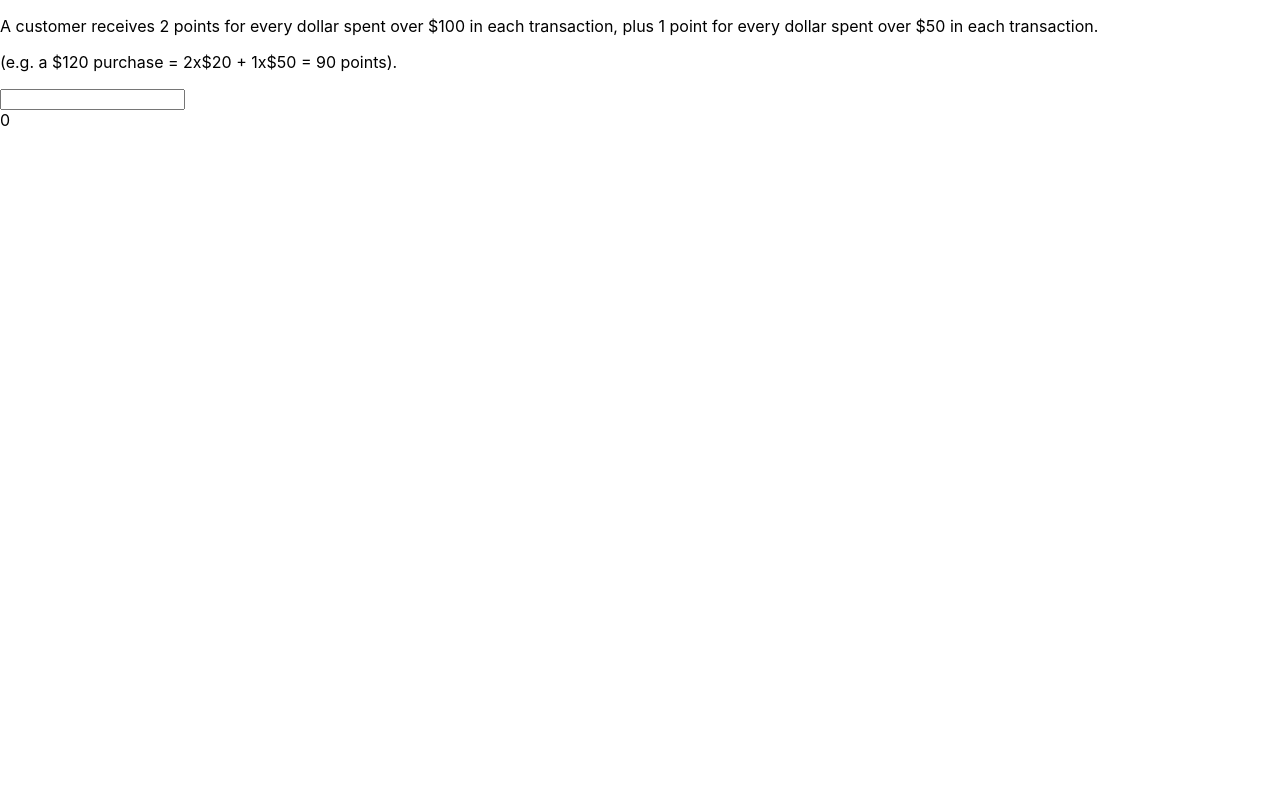
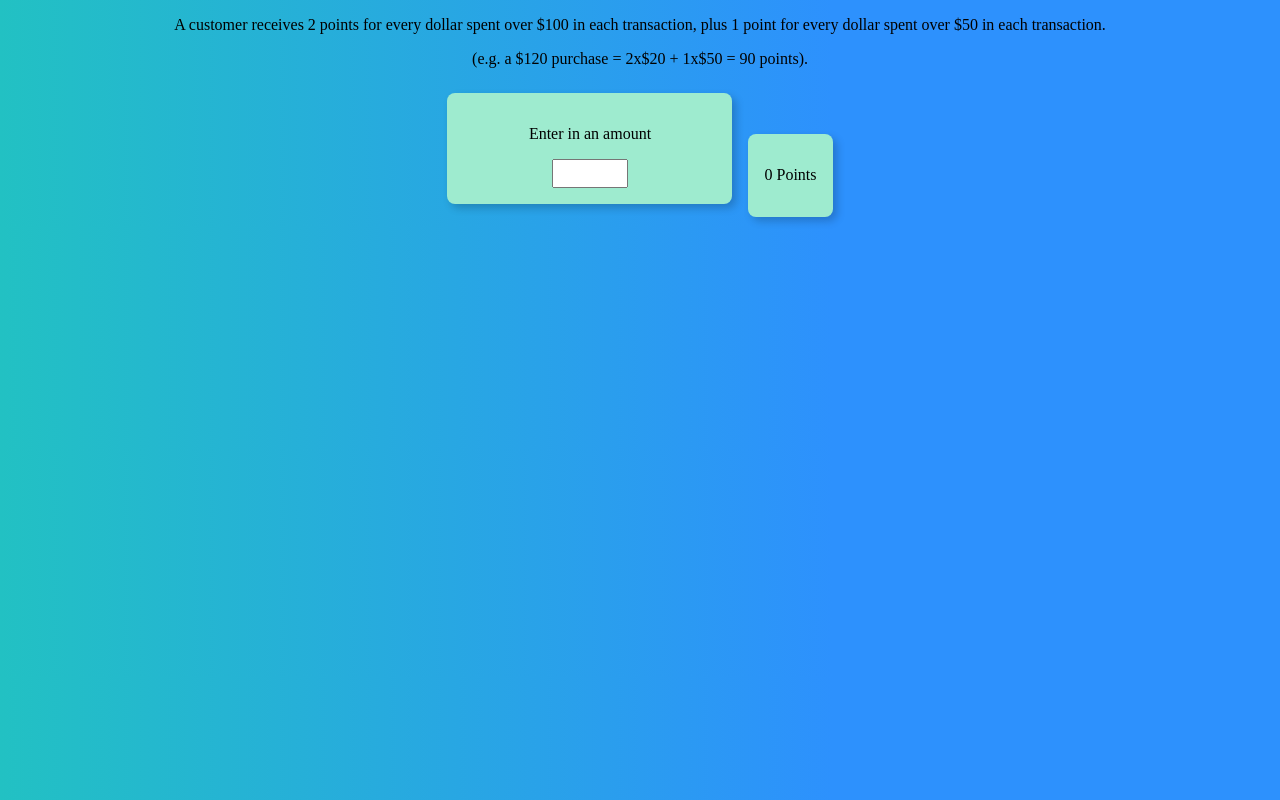
Before and after one commit to nmatthews90/money-to-points, a React (Create React App) app: page / in a window 1280 px wide. Built offline with nearby package versions, Linux system fonts and the light colour scheme.

Commit message:
Added some styles and the header

```diff
--- a/src/App.css
+++ b/src/App.css
@@ -1,15 +1,5 @@
 
-.App-header {
-  background-color: #282c34;
-  min-height: 100vh;
-  display: flex;
-  flex-direction: column;
-  align-items: center;
-  justify-content: center;
-  font-size: calc(10px + 2vmin);
-  color: white;
+.App {
+  text-align: center;
+  height: 100%;
 }
-
-.App-link {
-  color: #61dafb;
-}
--- a/src/App.js
+++ b/src/App.js
@@ -1,7 +1,10 @@
 import React, { Component } from 'react';
 import MoneyInput from './components/MoneyInput/MoneyInput';
 import PointsOutput from './components/PointsOutput/PointsOutput';
+import Header from './components/Header/Header';
+import tachyons from 'tachyons';
 import './App.css';
+
 
 class App extends Component {
   state = {
@@ -14,22 +17,15 @@ class App extends Component {
 
   render() {
   return (
-    <div>
-      <p>A customer receives 2 points for every dollar spent over $100 in each transaction, plus 1 point for every dollar spent over $50 in each transaction.</p>
-        <p>(e.g. a $120 purchase = 2x$20 + 1x$50 = 90 points).</p>
-
-    <input
-      type="number"
-      onChange={this.changeHandler}
-      value={this.state.userInput}
-    />
-
-      <MoneyInput purchaseAmount={this.state.userInput} />
+    <div className="App">
+      <Header />
+      <MoneyInput
+        changeHandler={this.changeHandler}
+        userInput={this.userInput}
+      />
       <PointsOutput purchaseAmount={this.state.userInput} />
-
-
     </div>
-  )
+  );
   }
 }
 
--- /dev/null
+++ b/src/components/Header/Header.js
@@ -0,0 +1,15 @@
+import React from 'react';
+
+const Header = () => {
+    return (
+    <div>
+    <p>
+        A customer receives 2 points for every dollar spent over $100 in each
+        transaction, plus 1 point for every dollar spent over $50 in each
+        transaction.
+        </p>
+    <p>(e.g. a $120 purchase = 2x$20 + 1x$50 = 90 points).</p>
+      </div >
+    );
+}
+export default Header;
--- a/src/components/MoneyInput/MoneyInput.js
+++ b/src/components/MoneyInput/MoneyInput.js
@@ -1,11 +1,18 @@
 import React from 'react';
+import tachyons from 'tachyons';
 
-const MoneyInput = (props) => {
+const MoneyInput = ( {changeHandler, userInput} ) => {
     return (
-        <div>
-            {props.purchaseAmount}
-        </div>
-    )
+      <div className='tc bg-light-green dib br3 pa3 ma2 grow bw2 shadow-5'>
+        <p> Enter in an amount</p>
+        <input
+          className='f4 pa w-30 center'
+          type="number"
+          onChange={changeHandler}
+          value={userInput}
+        />
+      </div>
+    );
 }
 
 export default MoneyInput;
--- a/src/components/PointsOutput/PointsOutput.js
+++ b/src/components/PointsOutput/PointsOutput.js
@@ -3,13 +3,20 @@ import React from 'react';
 const PointsOutput = (props) => {
 
     let purchaseAmount = props.purchaseAmount;
+    let overallPoints = 0
 
     if (purchaseAmount >= 50 && purchaseAmount < 100) {
-        return purchaseAmount - 50;
+         overallPoints = purchaseAmount - 50;
     } else if (purchaseAmount > 100) {
-        return (2 * (purchaseAmount - 100) + 50);
+       overallPoints = 2 * (purchaseAmount - 100) + 50;
     }
-    return 0;
+
+
+      return (
+        <div className='tc bg-light-green dib br3 pa3 ma2 grow bw2 shadow-5'>
+          <p>{overallPoints} Points</p>
+        </div>
+      );
 
 
 }
--- a/src/index.css
+++ b/src/index.css
@@ -1,11 +1,12 @@
 body {
   margin: 0;
-  font-family: -apple-system, BlinkMacSystemFont, 'Segoe UI', 'Roboto', 'Oxygen',
-    'Ubuntu', 'Cantarell', 'Fira Sans', 'Droid Sans', 'Helvetica Neue',
-    sans-serif;
+  padding: 0;
   -webkit-font-smoothing: antialiased;
   -moz-osx-font-smoothing: grayscale;
+background: rgb(34,193,195);
+background: linear-gradient(90deg, rgba(34,193,195,1) 0%, rgba(45,145,253,1) 65%);
 }
+
 
 code {
   font-family: source-code-pro, Menlo, Monaco, Consolas, 'Courier New',
```
